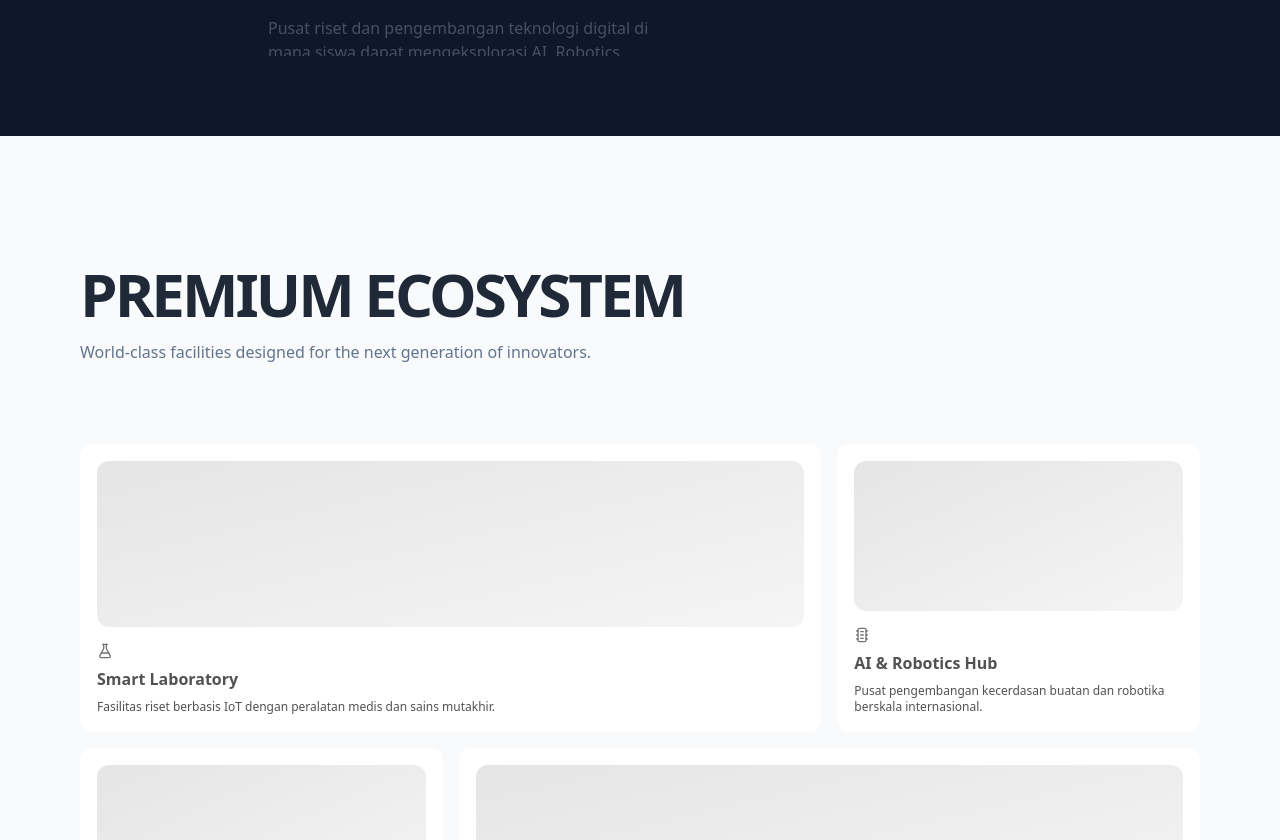
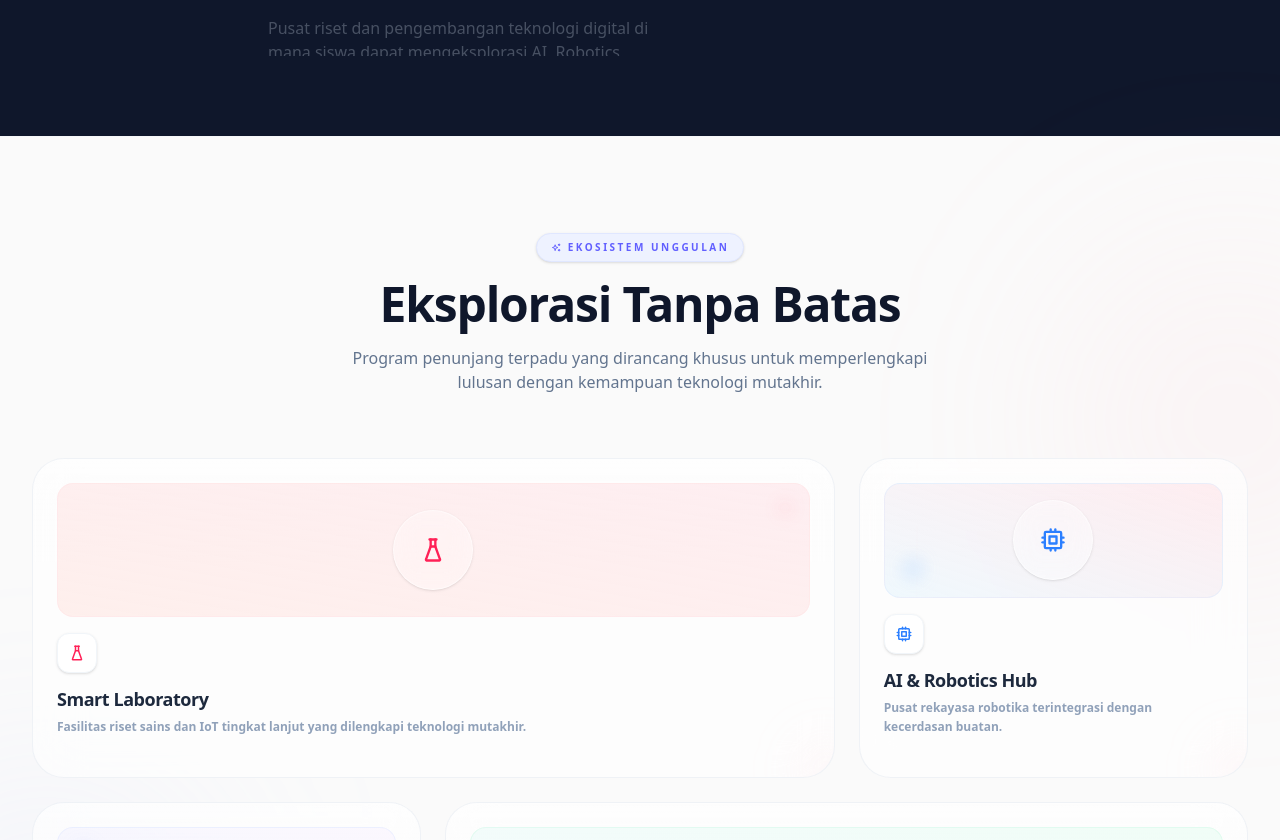
Before and after one commit to luthfi5372/website-seko, a Next.js app: page / in a window 1280 px wide. Shown: the part 5120-5960 px from the top of the page. Built offline with nearby package versions, Linux system fonts and the light colour scheme; a web font is replaced by a local one.

Commit message:
style: overhaul ProgramUnggulan and NewsSection with gorgeous light-mode liquid-glass design

```diff
--- a/src/components/sections/ProgramUnggulan.tsx
+++ b/src/components/sections/ProgramUnggulan.tsx
@@ -1,43 +1,93 @@
 "use client";
 
 import { BentoGrid, BentoGridItem } from "@/components/ui/bento-grid";
-import { FlaskConical, Microchip, BookOpen, Binary } from "lucide-react";
+import {
+  IconFlask,
+  IconCpu,
+  IconBook,
+  IconCode,
+  IconSparkles
+} from "@tabler/icons-react";
 
 export const ProgramUnggulan = () => {
+  // Beautiful custom headers with premium soft-SaaS glowing gradients and glass elements
   const bentoItems = [
     {
       title: "Smart Laboratory",
-      description: "Fasilitas riset berbasis IoT dengan peralatan medis dan sains mutakhir.",
-      header: <div className="flex flex-1 w-full h-full min-h-[6rem] rounded-xl bg-gradient-to-br from-neutral-200 to-neutral-100" />,
-      icon: <FlaskConical className="h-4 w-4 text-neutral-500" />,
+      description: "Fasilitas riset sains dan IoT tingkat lanjut yang dilengkapi teknologi mutakhir.",
+      header: (
+        <div className="flex flex-1 w-full h-[150px] min-h-[6rem] rounded-2xl bg-gradient-to-tr from-[#FFB5A7]/20 to-[#FFCAD4]/30 border border-rose-100/50 relative overflow-hidden group-hover/bento:scale-[1.02] transition-transform duration-500">
+          <div className="absolute top-1/2 left-1/2 -translate-x-1/2 -translate-y-1/2 w-20 h-20 rounded-full bg-white/40 backdrop-blur-md border border-white/50 flex items-center justify-center shadow-sm">
+            <IconFlask size={28} className="text-rose-500" />
+          </div>
+          <div className="absolute top-4 right-4 w-4 h-4 rounded-full bg-rose-400/20 blur-sm animate-pulse" />
+        </div>
+      ),
+      icon: <IconFlask size={18} className="text-rose-500" />,
     },
     {
       title: "AI & Robotics Hub",
-      description: "Pusat pengembangan kecerdasan buatan dan robotika berskala internasional.",
-      header: <div className="flex flex-1 w-full h-full min-h-[6rem] rounded-xl bg-gradient-to-br from-neutral-200 to-neutral-100" />,
-      icon: <Microchip className="h-4 w-4 text-neutral-500" />,
+      description: "Pusat rekayasa robotika terintegrasi dengan kecerdasan buatan.",
+      header: (
+        <div className="flex flex-1 w-full h-[150px] min-h-[6rem] rounded-2xl bg-gradient-to-tr from-[#B5E2FA]/20 to-[#FFCAD4]/30 border border-blue-100/50 relative overflow-hidden group-hover/bento:scale-[1.02] transition-transform duration-500">
+          <div className="absolute top-1/2 left-1/2 -translate-x-1/2 -translate-y-1/2 w-20 h-20 rounded-full bg-white/40 backdrop-blur-md border border-white/50 flex items-center justify-center shadow-sm">
+            <IconCpu size={28} className="text-blue-500" />
+          </div>
+          <div className="absolute bottom-4 left-4 w-6 h-6 rounded-full bg-blue-300/20 blur-sm" />
+        </div>
+      ),
+      icon: <IconCpu size={18} className="text-blue-500" />,
     },
     {
       title: "Digital Library",
-      description: "Akses tanpa batas ke ribuan jurnal dan e-book dari seluruh dunia.",
-      header: <div className="flex flex-1 w-full h-full min-h-[6rem] rounded-xl bg-gradient-to-br from-neutral-200 to-neutral-100" />,
-      icon: <BookOpen className="h-4 w-4 text-neutral-500" />,
+      description: "Akses jurnal ilmiah global, e-book, dan pustaka digital tak terbatas.",
+      header: (
+        <div className="flex flex-1 w-full h-[150px] min-h-[6rem] rounded-2xl bg-gradient-to-tr from-indigo-100/30 to-purple-100/30 border border-indigo-100/50 relative overflow-hidden group-hover/bento:scale-[1.02] transition-transform duration-500">
+          <div className="absolute top-1/2 left-1/2 -translate-x-1/2 -translate-y-1/2 w-20 h-20 rounded-full bg-white/40 backdrop-blur-md border border-white/50 flex items-center justify-center shadow-sm">
+            <IconBook size={28} className="text-indigo-500" />
+          </div>
+          <div className="absolute top-4 left-4 w-5 h-5 rounded-full bg-indigo-300/20 blur-sm" />
+        </div>
+      ),
+      icon: <IconBook size={18} className="text-indigo-500" />,
     },
     {
       title: "Quantum Coding",
-      description: "Kurikulum pemrograman tingkat lanjut berbasis industri teknologi modern.",
-      header: <div className="flex flex-1 w-full h-full min-h-[6rem] rounded-xl bg-gradient-to-br from-neutral-200 to-neutral-100" />,
-      icon: <Binary className="h-4 w-4 text-neutral-500" />,
+      description: "Kurikulum pengembangan perangkat lunak tingkat tinggi yang tersertifikasi industri.",
+      header: (
+        <div className="flex flex-1 w-full h-[150px] min-h-[6rem] rounded-2xl bg-gradient-to-tr from-sky-100/30 to-emerald-100/30 border border-emerald-100/50 relative overflow-hidden group-hover/bento:scale-[1.02] transition-transform duration-500">
+          <div className="absolute top-1/2 left-1/2 -translate-x-1/2 -translate-y-1/2 w-20 h-20 rounded-full bg-white/40 backdrop-blur-md border border-white/50 flex items-center justify-center shadow-sm">
+            <IconCode size={28} className="text-emerald-500" />
+          </div>
+          <div className="absolute bottom-4 right-4 w-5 h-5 rounded-full bg-emerald-400/20 blur-sm" />
+        </div>
+      ),
+      icon: <IconCode size={18} className="text-emerald-500" />,
     },
   ];
 
   return (
-    <section className="py-32 px-6 md:px-20 bg-slate-50 relative z-10">
-      <div className="max-w-7xl mx-auto">
-        <div className="mb-20 space-y-4">
-          <h2 className="text-4xl md:text-6xl font-black tracking-tighter uppercase">PREMIUM ECOSYSTEM</h2>
-          <p className="text-slate-500 max-w-xl font-medium">World-class facilities designed for the next generation of innovators.</p>
+    <section className="py-24 px-8 bg-[#FAFAFA] relative z-10 font-sans border-t border-slate-100/50">
+
+      {/* Soft Background Blurs */}
+      <div className="absolute top-[10%] right-[-10%] w-[350px] h-[350px] bg-rose-200/10 rounded-full blur-[100px] pointer-events-none" />
+      <div className="absolute bottom-[10%] left-[-10%] w-[350px] h-[350px] bg-indigo-200/10 rounded-full blur-[100px] pointer-events-none" />
+
+      <div className="max-w-7xl mx-auto text-center space-y-16">
+
+        {/* Title and Category Header Badge */}
+        <div className="text-center space-y-3">
+          <span className="text-[10px] font-black uppercase tracking-[0.25em] text-indigo-500 bg-indigo-50 px-3.5 py-1.5 rounded-full border border-indigo-100 inline-flex items-center gap-1.5 shadow-sm">
+            <IconSparkles size={11} /> Ekosistem Unggulan
+          </span>
+          <h2 className="text-3xl md:text-5xl font-extrabold text-slate-900 tracking-tight leading-tight">
+            Eksplorasi Tanpa Batas
+          </h2>
+          <p className="text-sm md:text-base text-slate-500 max-w-xl mx-auto font-medium">
+            Program penunjang terpadu yang dirancang khusus untuk memperlengkapi lulusan dengan kemampuan teknologi mutakhir.
+          </p>
         </div>
+
         <BentoGrid>
           {bentoItems.map((item, i) => (
             <BentoGridItem
--- a/src/components/ui/bento-grid.tsx
+++ b/src/components/ui/bento-grid.tsx
@@ -10,7 +10,7 @@
   return (
     <div
       className={cn(
-        "grid md:auto-rows-[18rem] grid-cols-1 md:grid-cols-3 gap-4 max-w-7xl mx-auto ",
+        "grid md:auto-rows-[20rem] grid-cols-1 md:grid-cols-3 gap-6 max-w-7xl mx-auto",
         className
       )}
     >
@@ -35,20 +35,29 @@
   return (
     <div
       className={cn(
-        "row-span-1 rounded-xl group/bento hover:shadow-xl transition duration-200 shadow-input dark:shadow-none p-4 dark:bg-black dark:border-white/[0.2] bg-white border border-transparent justify-between flex flex-col space-y-4",
+        "row-span-1 rounded-[2rem] group/bento hover:shadow-lg transition-all duration-500 p-6 bg-white/60 backdrop-blur-xl border border-slate-200/50 hover:border-rose-400/30 flex flex-col justify-between space-y-4 relative overflow-hidden",
         className
       )}
     >
+      {/* Decorative glossy glare reflection top edge */}
+      <div className="absolute top-0 left-0 w-full h-1/3 bg-gradient-to-b from-white/20 to-transparent pointer-events-none" />
+
       {header}
-      <div className="group-hover/bento:translate-x-2 transition duration-200">
-        {icon}
-        <div className="font-sans font-bold text-neutral-600 dark:text-neutral-200 mb-2 mt-2">
+
+      <div className="group-hover/bento:translate-x-1.5 transition-transform duration-300 z-10 text-left">
+        <div className="p-2.5 bg-white border border-slate-100 rounded-xl w-fit shadow-sm text-rose-500 mb-3">
+          {icon}
+        </div>
+        <div className="font-sans font-extrabold text-slate-800 text-lg mb-1 tracking-tight">
           {title}
         </div>
-        <div className="font-sans font-normal text-neutral-600 text-xs dark:text-neutral-300">
+        <div className="font-sans font-semibold text-slate-400 text-xs leading-relaxed">
           {description}
         </div>
       </div>
+
+      {/* Mini color blob at the bottom right corner of each card */}
+      <div className="absolute -bottom-6 -right-6 w-16 h-16 rounded-full bg-rose-200/10 blur-xl pointer-events-none" />
     </div>
   );
 };
```
Also changed, not shown: src/components/sections/NewsSection.tsx (+51 -24 lines).
